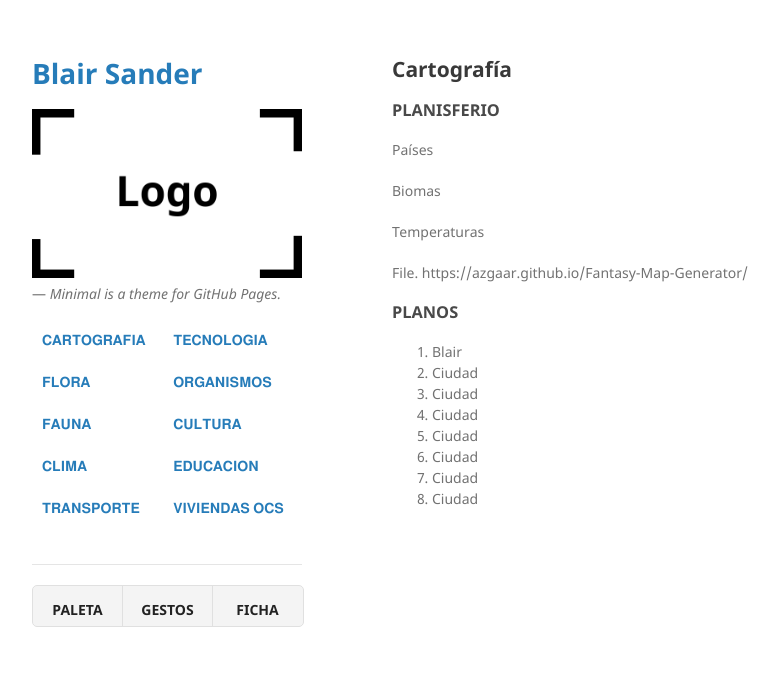
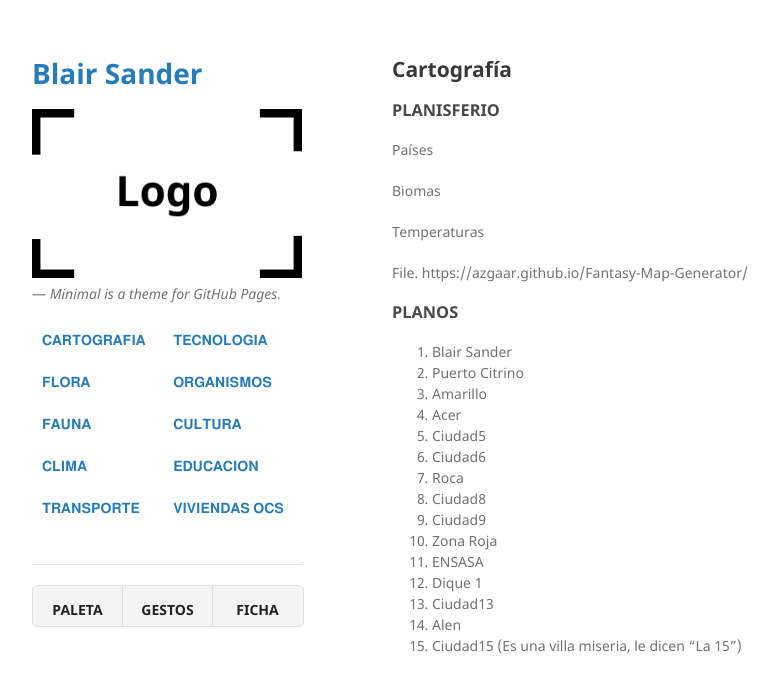
Before and after one commit to BlairSander/ciudad, a Jekyll site: the page built from cartografia.md, in a window 1280 px wide. Shown: the top 693 px of the page, without its empty margins (178-957 px from the left). Built offline with Jekyll 4.4.1, drawn with Linux system fonts in a browser that asks for light colours.

Commit message:
Update cartografia.md

```diff
--- a/cartografia.md
+++ b/cartografia.md
@@ -17,11 +17,19 @@ https://azgaar.github.io/Fantasy-Map-Generator/
 
 <h3>PLANOS</h3>
 
-1. Blair
-1. Ciudad
-1. Ciudad
-1. Ciudad
-1. Ciudad
-1. Ciudad
-1. Ciudad
-1. Ciudad
+1. Blair Sander
+1. Puerto Citrino
+1. Amarillo
+1. Acer
+1. Ciudad5
+1. Ciudad6
+1. Roca
+1. Ciudad8
+1. Ciudad9
+1. Zona Roja
+1. ENSASA
+1. Dique 1
+1. Ciudad13
+1. Alen
+1. Ciudad15 (Es una villa miseria,
+le dicen "La 15")
```
